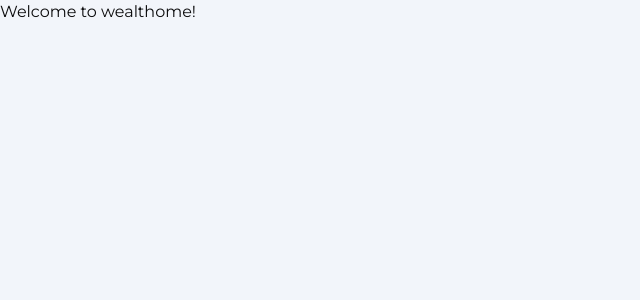
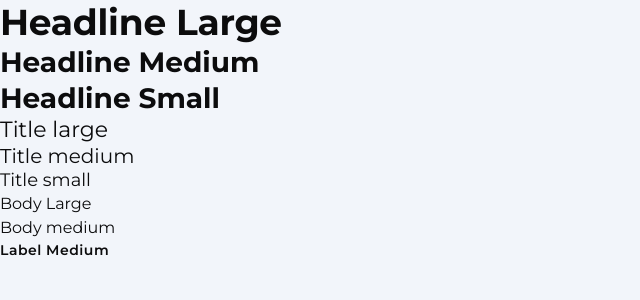
Before and after one commit to Basavarajakjbasuu/wealthome, a React (Vite) app: page / in a window 1280 px wide. Shown: the top 300 px of the page, without its empty margins (0-640 px from the left). Built offline with nearby package versions, Linux system fonts and the light colour scheme.

Commit message:
UI:Added different Typography⌨️

```diff
--- a/src/App.tsx
+++ b/src/App.tsx
@@ -1,6 +1,17 @@
 const App = () => {
   return (
-    <div>Welcome to wealthome!</div>
+    <div>
+
+      <div className="headline-large">Headline Large</div>
+      <div className="headline-medium">Headline Medium</div>
+      <div className="headline-small">Headline Small</div>
+      <div className="title-large">Title large</div>
+      <div className="title-medium">Title medium</div>
+      <div className="title-small">Title small</div>
+      <div className="body-large">Body Large</div>
+      <div className="body-medium">Body medium</div>
+      <div className="label-medium">Label Medium</div>
+    </div>
   )
 }
 
--- a/src/index.css
+++ b/src/index.css
@@ -77,7 +77,7 @@
   --lh-body-large: 24px;
   --lh-body-medium: 24px;
   --lh-label-large: 24px;
-  --lh-label-medium: 20px
+  --lh-label-medium: 20px;
 
   /* font weight */
   --weight-bold: 700;
@@ -197,6 +197,62 @@
   #TYPOGRAPHY
 \*-----------------------------------*/
 
+.headline-large {
+  font-size: var(--fs-headline-large);
+  line-height: var(--lh-headline-large);
+  font-weight: var(--weight-bold);
+  letter-spacing: var(--tracking-n-025);
+}
+
+.headline-medium {
+  font-size: var(--fs-headline-medium);
+  line-height: var(--lh-headline-medium);
+  font-weight: var(--weight-bold);
+}
+
+.headline-small {
+  font-size: var(--fs-headline-small);
+  line-height: var(--lh-headline-small);
+  font-weight: var(--weight-bold);
+}
+
+.title-large {
+  font-size: var(--fs-title-large);
+  line-height: var(--lh-title-large);
+  font-weight: var(--weight-semibold);
+}
+
+.title-medium {
+  font-size: var(--fs-title-medium);
+  line-height: var(--lh-title-medium);
+  font-weight: var(--weight-semibold);
+}
+
+.title-small {
+  font-size: var(--fs-title-small);
+  line-height: var(--lh-title-small);
+  font-weight: var(--weight-semibold);
+}
+
+.body-large {
+  font-size: var(--fs-body-large);
+  line-height: var(--lh-body-large);
+  font-weight: var(--weight-regular);
+}
+
+.body-medium {
+  font-size: var(--fs-body-medium);
+  line-height: var(--lh-body-medium);
+  font-weight: var(--weight-regular);
+}
+
+.label-medium {
+  font-size: var(--fs-label-medium);
+  line-height: var(--lh-label-medium);
+  font-weight: var(--weight-semiBold);
+  letter-spacing: var(--tracking-p-05);
+}
+
 
 
 
```
